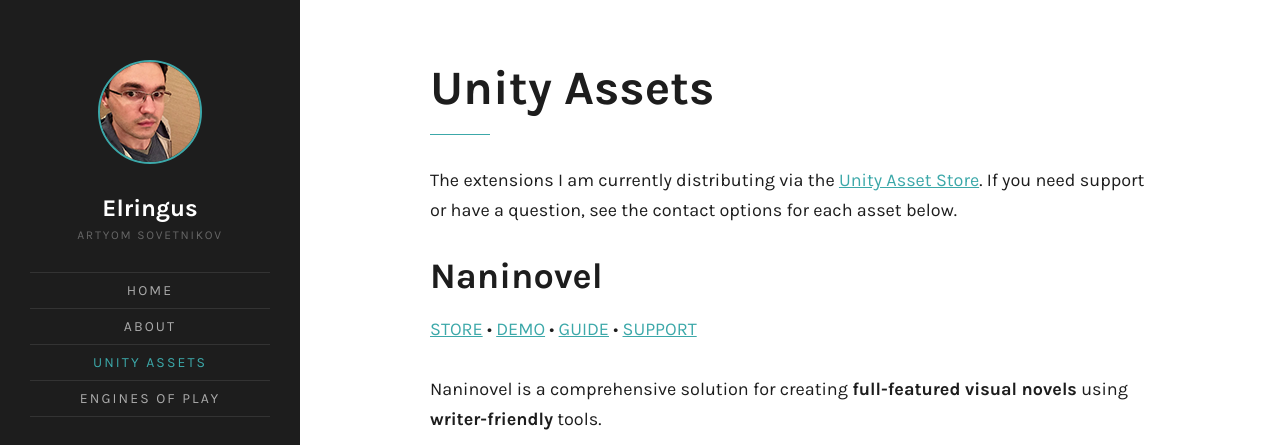
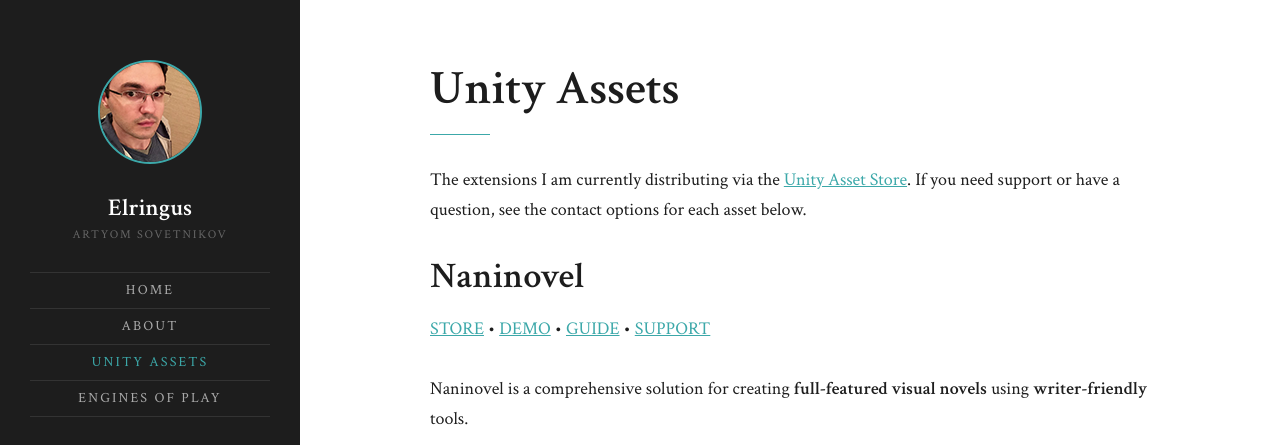
Before and after one commit to Elringus/ElringusMe, a Jekyll site: the page built from unity-assets.md, in a window 1280 px wide and 1400 px high. Shown: the top 445 px of the window. Built offline with Jekyll 4.4.1, drawn with Linux system fonts in a browser that asks for light colours.

Commit message:
Update _variables.scss

```diff
--- a/_sass/_variables.scss
+++ b/_sass/_variables.scss
@@ -1,6 +1,6 @@
 // Fonts
-$font-primary: 'Karla', sans-serif;
-$font-secondary: 'Karla', sans-serif;
+$font-primary: 'Crimson Text', sans-serif;
+$font-secondary: 'Crimson Text', sans-serif;
 
 // Colors
 $color-accent: #3ca8a9;
```
